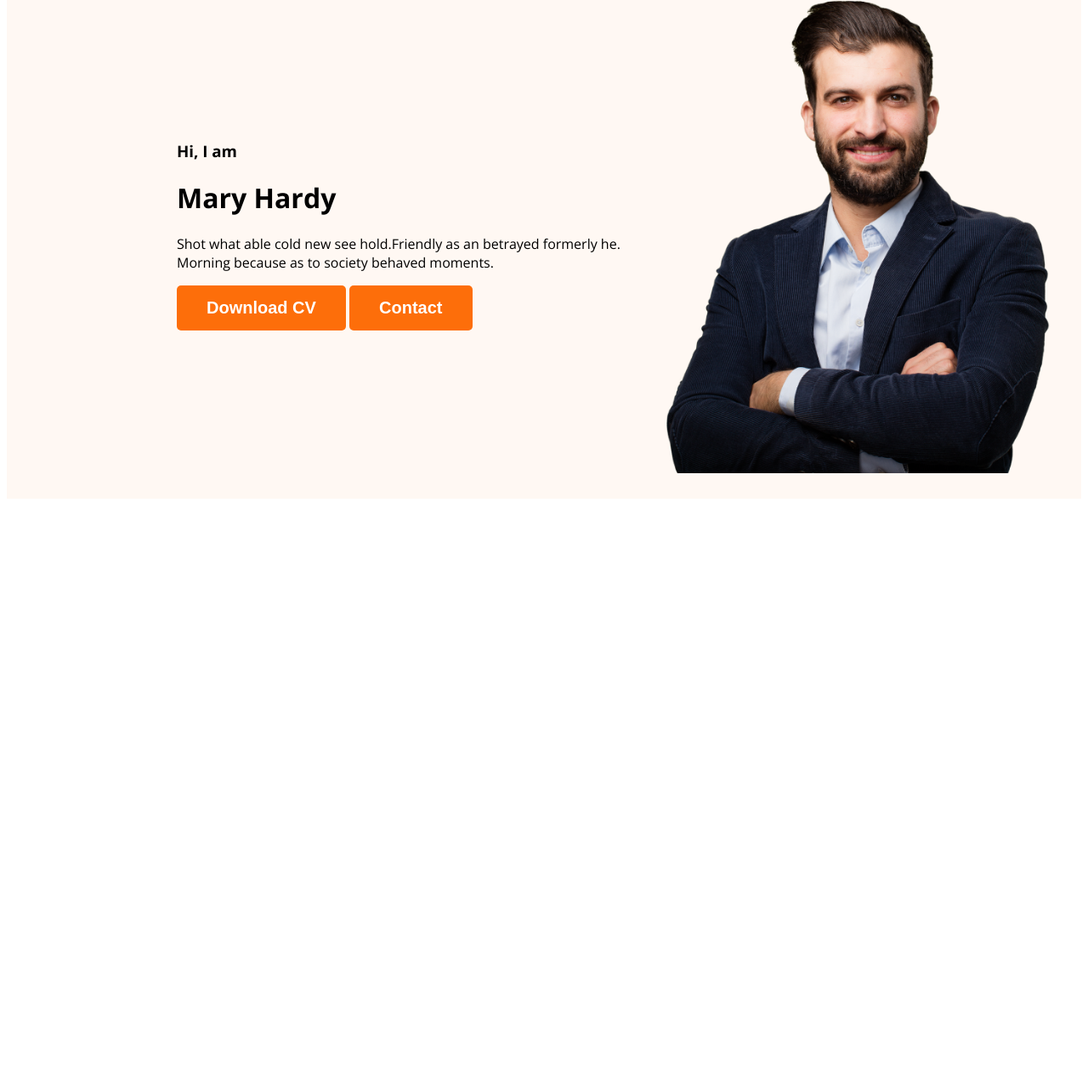
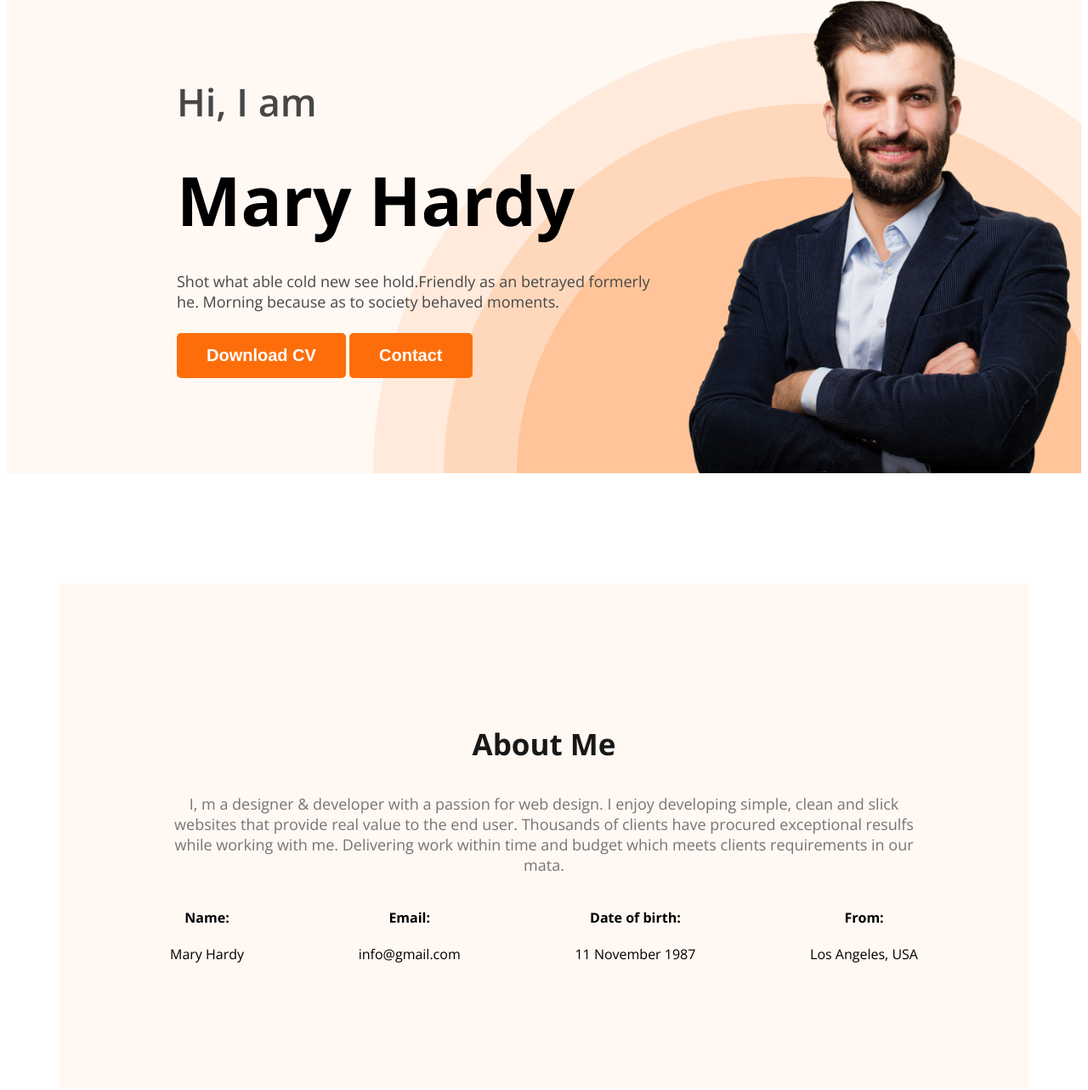
Before and after one commit to Mohammad-Arkan/web-developer-portfolio, a plain HTML site: page index.html in a window 1280 px wide. Shown: the part 231-1514 px from the top of the page at 85% size. Before the commit the page ends 826 px from the top, so only its background shows below. Drawn offline with nearby package versions, Linux system fonts and the light colour scheme.

Commit message:
about-info-content

```diff
--- a/index.html
+++ b/index.html
@@ -28,18 +28,50 @@
         <div class="banner-content">
           <h3 class="banner-greeting">Hi, I am</h3>
           <h1 class="banner-title">Mary Hardy</h1>
-          <p>
+          <p class="banner-text">
             Shot what able cold new see hold.Friendly as an betrayed formerly
+            <br />
             he. Morning because as to society behaved moments.
           </p>
-          <button class="btn-primary">Download CV</button>
-          <button class="btn-primary">Contact</button>
+          <div class="banner-btn">
+            <button class="btn-primary">Download CV</button>
+            <button class="btn-primary">Contact</button>
+          </div>
         </div>
         <img class="profile-fic" src="/images/hardy.png" alt="" />
         <div></div>
       </div>
     </header>
-    <main></main>
+    <main>
+      <section class="about">
+        <h3 class="section-title">About Me</h3>
+        <p class="section-description">
+          I, m a designer & developer with a passion for web design. I enjoy
+          developing simple, clean and slick websites that provide real value to
+          the end user. Thousands of clients have procured exceptional resulfs
+          while working with me. Delivering work within time and budget which
+          meets clients requirements in our mata.
+        </p>
+        <div class="about-info-container">
+          <div class="about-info">
+            <h4 class="info-title">Name:</h4>
+            <p class="info-description">Mary Hardy</p>
+          </div>
+          <div class="about-info">
+            <h4 class="info-title">Email:</h4>
+            <p class="info-description">info@gmail.com</p>
+          </div>
+          <div class="about-info">
+            <h4 class="info-title">Date of birth:</h4>
+            <p class="info-description">11 November 1987</p>
+          </div>
+          <div class="about-info">
+            <h4 class="info-title">From:</h4>
+            <p class="info-description">Los Angeles, USA</p>
+          </div>
+        </div>
+      </section>
+    </main>
     <footer></footer>
   </body>
 </html>
--- a/styles/style.css
+++ b/styles/style.css
@@ -1,9 +1,21 @@
-/* Common font family */
+/* Common font family  and shared style*/
 body {
   font-family: "Open Sans", sans-serif;
 }
 .primary-color {
   color: #fd6e0a;
+}
+
+.section-title {
+  font-size: 35px;
+  font-weight: bold;
+  text-align: center;
+  color: #181818;
+}
+.section-description {
+  font-size: 18px;
+  text-align: center;
+  color: #757575;
 }
 nav {
   display: flex;
@@ -38,15 +50,65 @@ nav li a {
   border: none;
   padding: 15px 35px;
 }
+
+/* ------------------------------- */
 /* header releted style */
 .header {
   background-color: #fff8f3;
+  background-image: url(/images/header_bg.png);
+  background-repeat: no-repeat;
+  background-position: bottom right;
 }
 .banner {
-  padding: 50px 30px 30px 200px;
+  padding: 50px 0px 0px 200px;
   display: flex;
   align-items: center;
+  justify-content: space-between;
 }
 .banner .profile-fic {
   width: 500px;
 }
+
+/* ------------------------------------ */
+/* banner content */
+.banner-content {
+  max-width: 580px;
+}
+.banner-greeting {
+  font-weight: 600;
+  font-size: 45px;
+  color: #474747;
+  margin: 0px;
+}
+.banner-title {
+  font-size: 80px;
+  font-weight: 700;
+  margin: 30px 0;
+}
+.banner-text {
+  font-size: 18px;
+  color: #474747;
+  margin-bottom: 25px;
+}
+.banner-btn {
+  justify-content: space-evenly;
+}
+
+/* Main section style */
+main {
+  max-width: 1140px;
+  margin: 0px auto;
+}
+/* About section style */
+.about {
+  padding: 130px;
+  background-color: #fff8f3;
+  margin: 130px 0;
+}
+.about-info-container {
+  display: flex;
+  justify-content: space-between;
+}
+.about-info {
+  text-align: center;
+}
```
